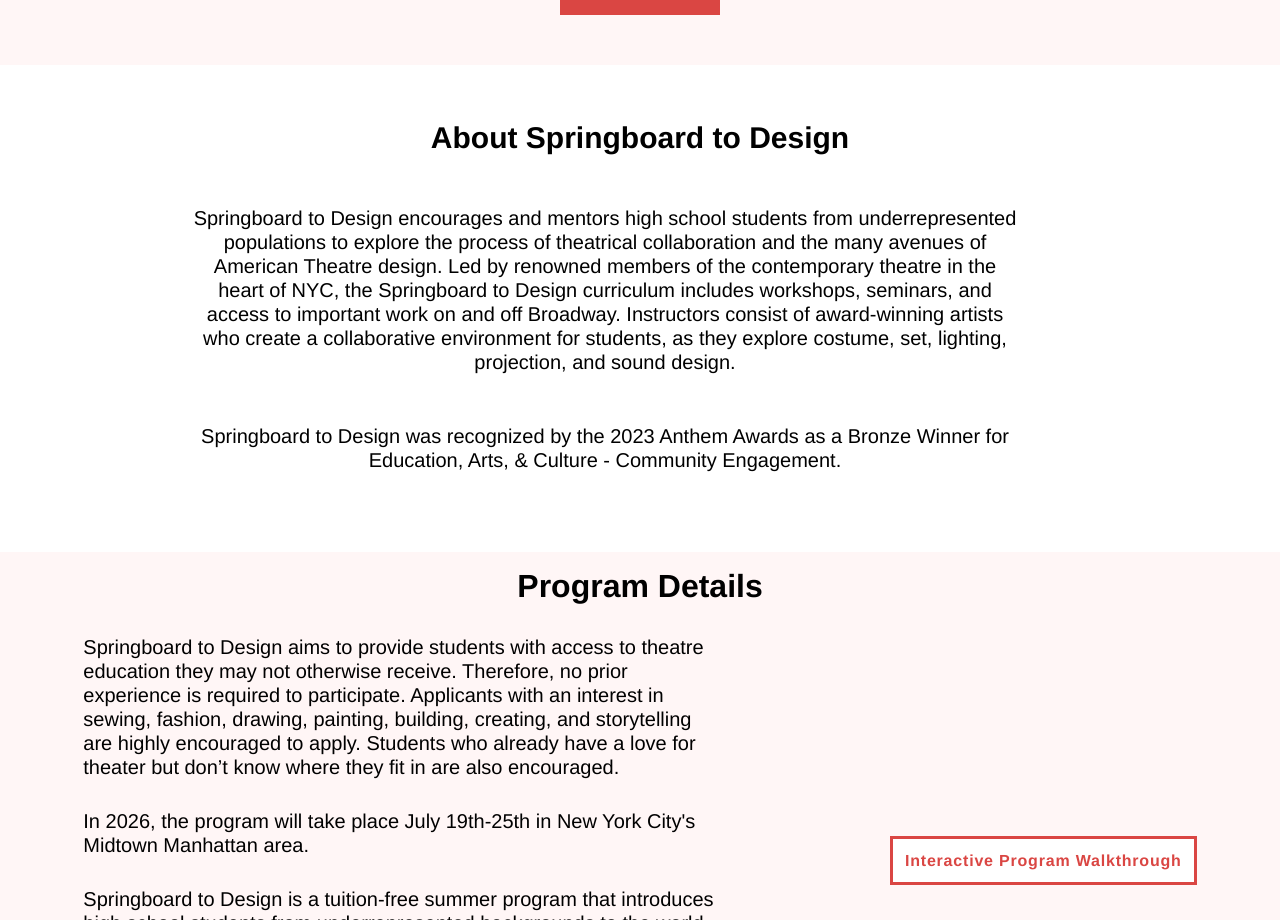
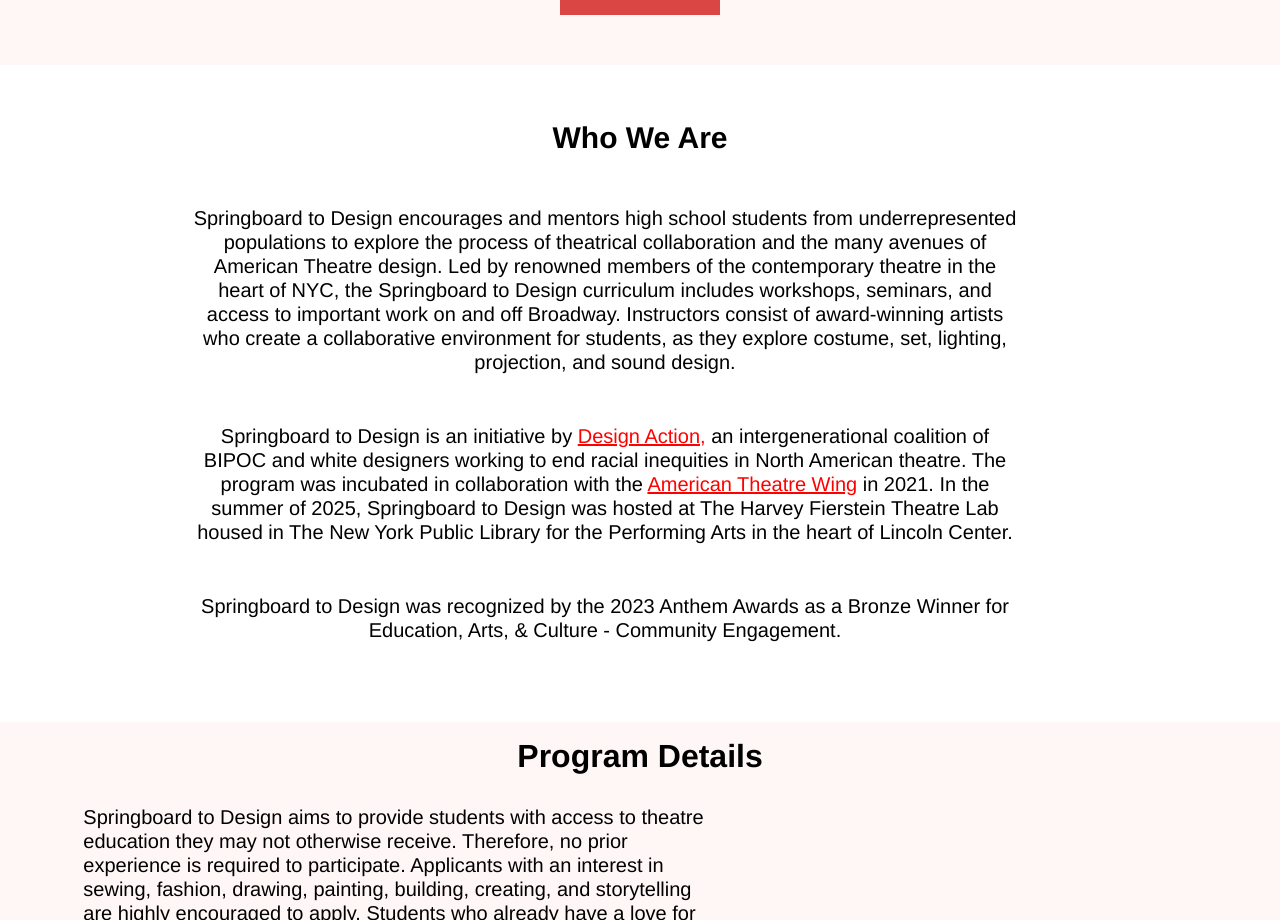
Before and after one commit to fincorporated/springboardV2, a React (Vite) app: page / in a window 1280 px wide. Shown: the part 1745-2665 px from the top of the page. Built offline with nearby package versions, Linux system fonts and the light colour scheme.

Commit message:
about and contact

```diff
--- a/src/pages/about/about.css
+++ b/src/pages/about/about.css
@@ -39,6 +39,11 @@
     padding: 25px 0;
     grid-column: 1 / span 3;
     text-align: center;
+}
+
+#mainPara a {
+    color: red;
+    text-decoration: underline;
 }
 
 #aboutContainer h1 {
--- a/src/pages/about/about.jsx
+++ b/src/pages/about/about.jsx
@@ -1,17 +1,16 @@
 import './about.css'
-import { FaTheaterMasks } from "react-icons/fa";
-import { FaAward } from "react-icons/fa";
-import { FaCity } from "react-icons/fa";
+
 
 export default function AboutPage() {
     return (
         <div className="background" id="aboutBackground">
             <div id='about' className="page">
                 <div id="aboutContainer">
-                    <h1>About Springboard to Design</h1>
+                <h1>Who We Are</h1>
                     <div id='mainPara'>
                         <p >Springboard to Design encourages and mentors high school students from underrepresented populations to explore the process of theatrical collaboration and the many avenues of American Theatre design. Led by renowned members of the contemporary theatre in the heart of NYC, the Springboard to Design curriculum includes workshops, seminars, and access to important work on and off Broadway. Instructors consist of award-winning artists who create a collaborative environment for students, as they explore costume, set, lighting, projection, and sound design.</p>
-                        <p>Springboard to Design was recognized by the 2023 Anthem Awards as a Bronze Winner for Education, Arts, & Culture - Community Engagement.</p>
+                        <p>Springboard to Design is an initiative by <a href='https://www.design-action.com/about-us' target='blank' >Design Action,</a>  an intergenerational coalition of BIPOC and white designers working to end racial inequities in North American theatre. The program was incubated in collaboration with the <a href='https://americantheatrewing.org/' target='blank' >American Theatre Wing</a>  in 2021. In the summer of 2025, Springboard to Design was hosted at The Harvey Fierstein Theatre Lab housed in The New York Public Library for the Performing Arts in the heart of Lincoln Center.</p>
+                        <p>Springboard to Design was recognized by the 2023 Anthem Awards as a Bronze Winner for Education, Arts, & Culture - Community Engagement.</p>
                     </div>
                 </div>
             </div>
--- a/src/pages/contact/contact.jsx
+++ b/src/pages/contact/contact.jsx
@@ -10,7 +10,7 @@
       setResult("Sending....");
       const formData = new FormData(event.target);
 
-      formData.append("access_key", "a3aa693b-1e55-406d-b79e-aec204f63235");
+      formData.append("access_key", "dd666cba-2a27-43f2-bc64-c566c964607a");
 
       const response = await fetch("https://api.web3forms.com/submit", {
         method: "POST",
--- a/src/pages/contact/newsletter/newsletter.jsx
+++ b/src/pages/contact/newsletter/newsletter.jsx
@@ -10,7 +10,7 @@
       setResult("Submitting....");
       const formData = new FormData(event.target);
 
-      formData.append("access_key", "a3aa693b-1e55-406d-b79e-aec204f63235");
+      formData.append("access_key", "dd666cba-2a27-43f2-bc64-c566c964607a");
 
       const response = await fetch("https://api.web3forms.com/submit", {
         method: "POST",
```
